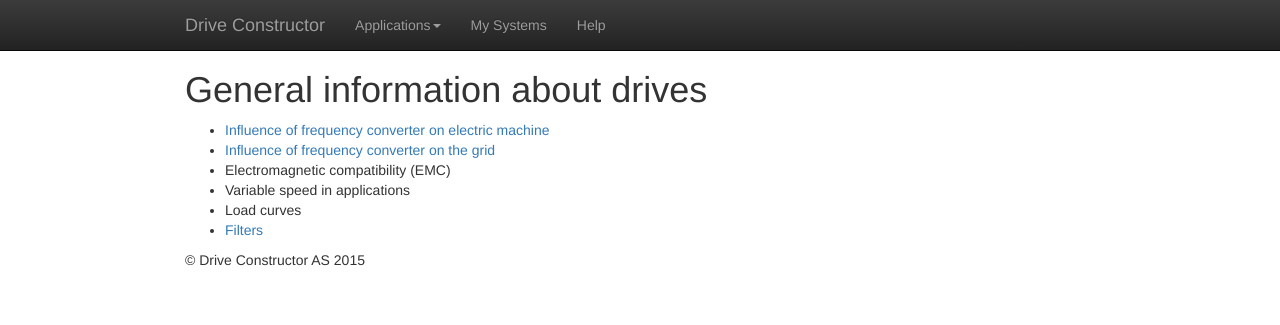
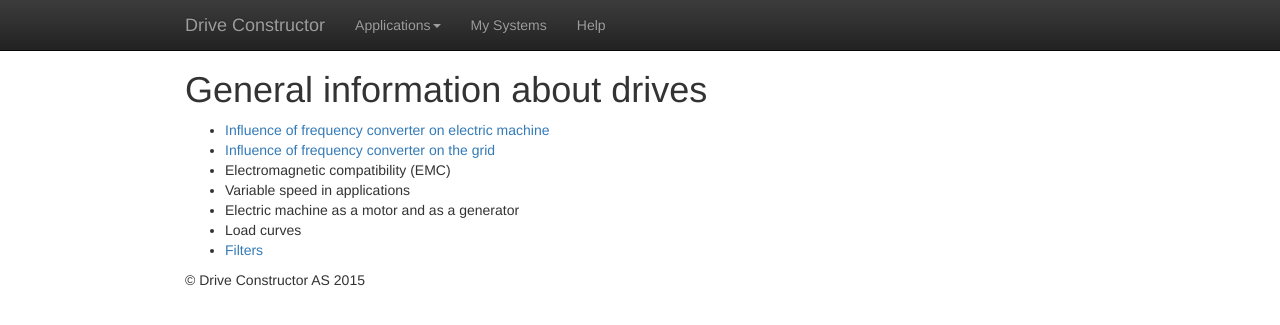
Before and after one commit to Alexey1Gavrilov/drive-constructor-site, a Jekyll site: the page built from help/general-information-about-drives/index.md, in a window 1280 px wide. Shown: the top 325 px of the page. Built offline with Jekyll 4.4.1, drawn with Linux system fonts in a browser that asks for light colours.

Commit message:
Update index.md

```diff
--- a/help/general-information-about-drives/index.md
+++ b/help/general-information-about-drives/index.md
@@ -8,5 +8,6 @@ layout: default
 * [Influence of frequency converter on the grid](FCinfluenceGrid.html)
 * Electromagnetic compatibility (EMC)
 * Variable speed in applications
+* Electric machine as a motor and as a generator
 * Load curves
 * [Filters](../equipment/frequency-converters/filters.html)
```
